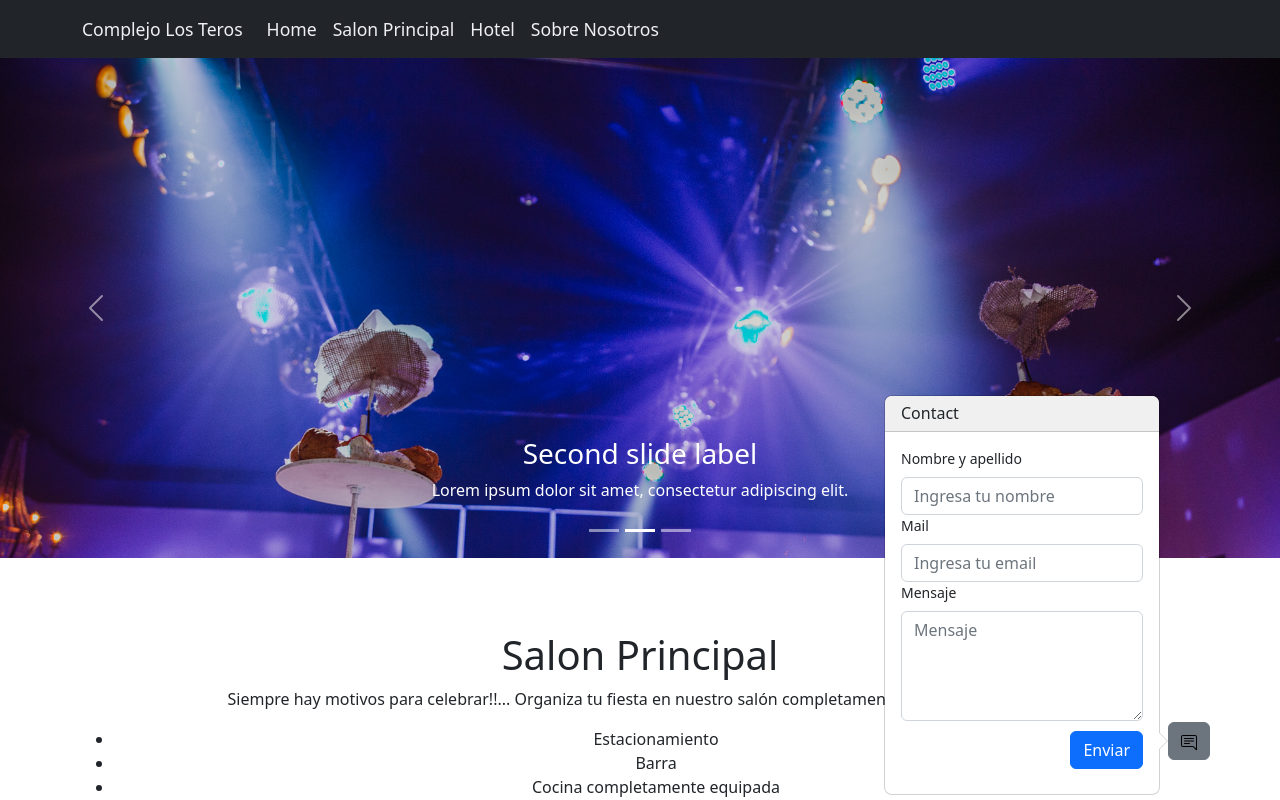
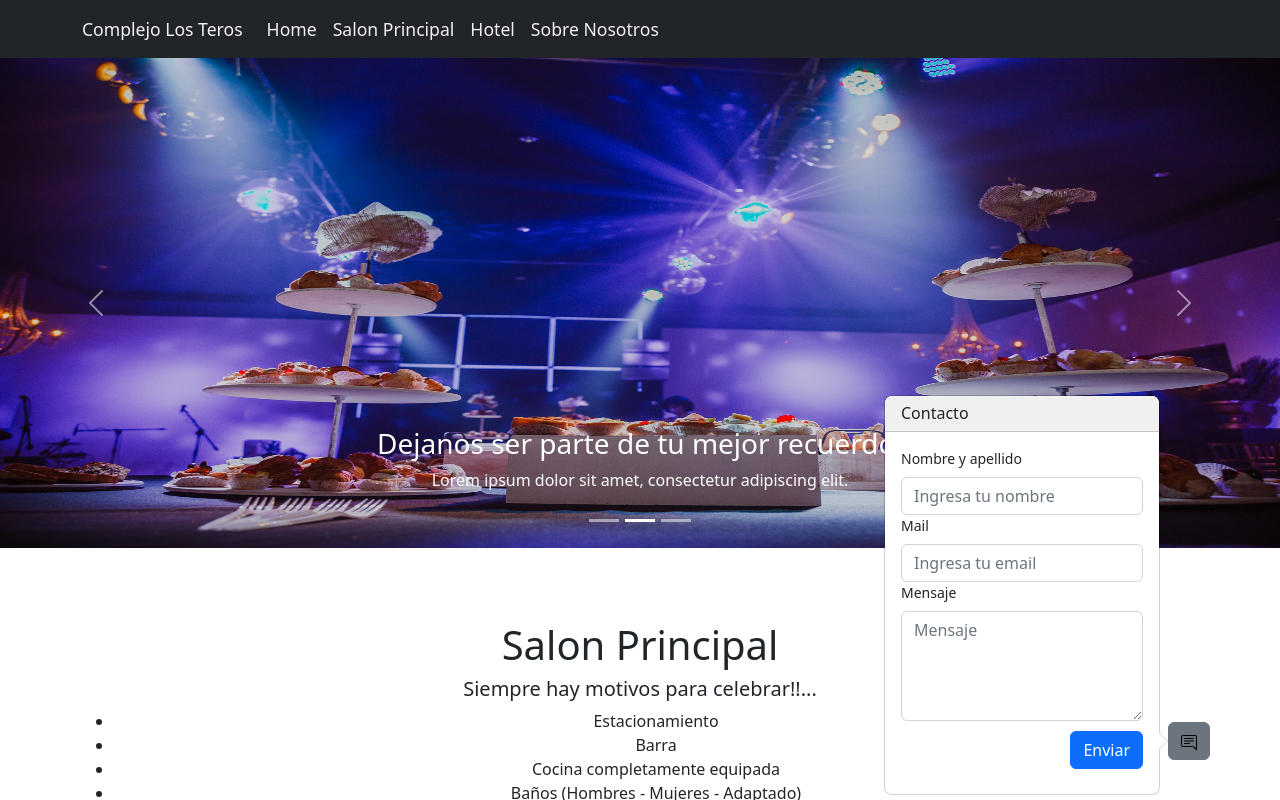
Before and after one commit to EcheCostabel/losTeros, a React (Create React App) app: page / in a window 1280 px wide. Both pictures are taken after a click on the button 1189 px from the left and 741 px from the top of the page. Shown: the top 800 px of the page. Built offline with nearby package versions, Linux system fonts and the light colour scheme.

Commit message:
Agreganding

```diff
--- /dev/null
+++ b/src/components/About/about.css
@@ -0,0 +1,6 @@
+.container{
+margin-top: 25px;
+}
+.sec{
+    margin-top: 25px;
+}
--- a/src/components/About/about.js
+++ b/src/components/About/about.js
@@ -1,7 +1,14 @@
 export default function About() {
   return (
-    <div>
+    <section id='about' className="sec">
+    <div className="container">
       <h3>Sobre Nosotros</h3>
+
+      <p>
+        Empezamos a trabajar en esta idea hace dos años, con la pandemia. Decidimos en el seno familiar reabrir el espacio pero de otra forma, darle vida a
+        un proyecto nuevo. A partir de allí comenzamos a diseñar este espacio para la realización de eventos
+      </p>
     </div>
+    </section>
   );
 }
--- a/src/components/Carousel/carousel.css
+++ b/src/components/Carousel/carousel.css
@@ -1,3 +1,9 @@
 .carou{
-    height: 500px;
+    height: 490px;
 }
+
+.imgg{
+    display: block;
+    width: 100%;
+    height: 100%;
+}
--- a/src/components/Carousel/carousel.js
+++ b/src/components/Carousel/carousel.js
@@ -9,30 +9,30 @@ function Carousell() {
     <Carousel>
       <Carousel.Item className='carou'>
         <img
-          className="d-block w-100"
+          className="imgg"
           src={img1}
           alt="First slide"
         />
         <Carousel.Caption>
-          <h3>First slide label</h3>
+          <h3>Organizamos tu fiesta en nuestro salón completamente equipado para vos!</h3>
           <p>Nulla vitae elit libero, a pharetra augue mollis interdum.</p>
         </Carousel.Caption>
       </Carousel.Item>
       <Carousel.Item className='carou'>
         <img
-          className="d-block w-100"
+          className="imgg"
           src={img2}
           alt="Second slide"
         />
 
         <Carousel.Caption>
-          <h3>Second slide label</h3>
+          <h3>Dejanos ser parte de tu mejor recuerdo.</h3>
           <p>Lorem ipsum dolor sit amet, consectetur adipiscing elit.</p>
         </Carousel.Caption>
       </Carousel.Item>
       <Carousel.Item className='carou'>
         <img
-          className="d-block w-100"
+          className="imgg"
           src={img3}
           alt="Third slide"
         />
--- a/src/components/Contact/contact.js
+++ b/src/components/Contact/contact.js
@@ -28,7 +28,7 @@ export default function Contact() {
         placement={"left"}
         overlay={
           <Popover className="contact">
-            <Popover.Header as="h3">{`Contact`}</Popover.Header>
+            <Popover.Header as="h3">{`Contacto`}</Popover.Header>
             <Popover.Body>
               <Form onSubmit={sendEmail}>
                 <Form.Group>
--- a/src/components/Gallery/gallery.css
+++ b/src/components/Gallery/gallery.css
@@ -1,5 +1,6 @@
 .principal{
     padding-top: 25px;
+    padding-bottom: 25px;
 }
 
 #gallery .col-lg-3{
--- a/src/components/Gallery/gallery.js
+++ b/src/components/Gallery/gallery.js
@@ -23,10 +23,9 @@ function gallery() {
       <section id="gallery" className="container">
         <div class="text-center pt-5">
           <h1>Salon Principal</h1>
-          <p>
+          <h5>
           Siempre hay motivos para celebrar!!...
-Organiza tu fiesta en nuestro salón completamente equipado para vos!!
-          </p>
+          </h5>
 
 
         </div>
--- a/src/components/Hotel/hotel.css
+++ b/src/components/Hotel/hotel.css
@@ -13,3 +13,7 @@
 #hotel img:hover{
     border: 4px solid #f7f7f7;
 }
+
+/* .container{
+    margin-bottom: 100px;
+} */
--- a/src/components/Hotel/hotel.js
+++ b/src/components/Hotel/hotel.js
@@ -15,10 +15,15 @@ function Hotel() {
             <section id="hotel" className="container">
                 <div class="text-center pt-5">
                     <h1>Hotel</h1>
-                    <p>
-                        Lorem ipsum dolor sit amet, consectetur adipisicing elit, Repellat,
-                        aspernatur.
-                    </p>
+                    <h5>
+                    Disfrutá  la tranquilidad de nuestro alojamiento rodeado de mucha naturaleza
+                    </h5>
+                    <ul>
+                        <li>WiFi</li>
+                        <li>Estacionamiento</li>
+                        <li>Habitaciones cuádruples y dúplex</li>
+                        <li>Patio</li>
+                    </ul>
                 </div>
 
                 <div className="row">
--- a/src/components/NavBar/navBar.js
+++ b/src/components/NavBar/navBar.js
@@ -22,7 +22,7 @@ function navBar() {
             <Nav.Link href="#hotel" className="navLinks">
               Hotel
             </Nav.Link>
-            <Nav.Link href="#link3" className="navLinks">
+            <Nav.Link href="#about" className="navLinks">
               Sobre Nosotros
             </Nav.Link>
           </Nav>
```
